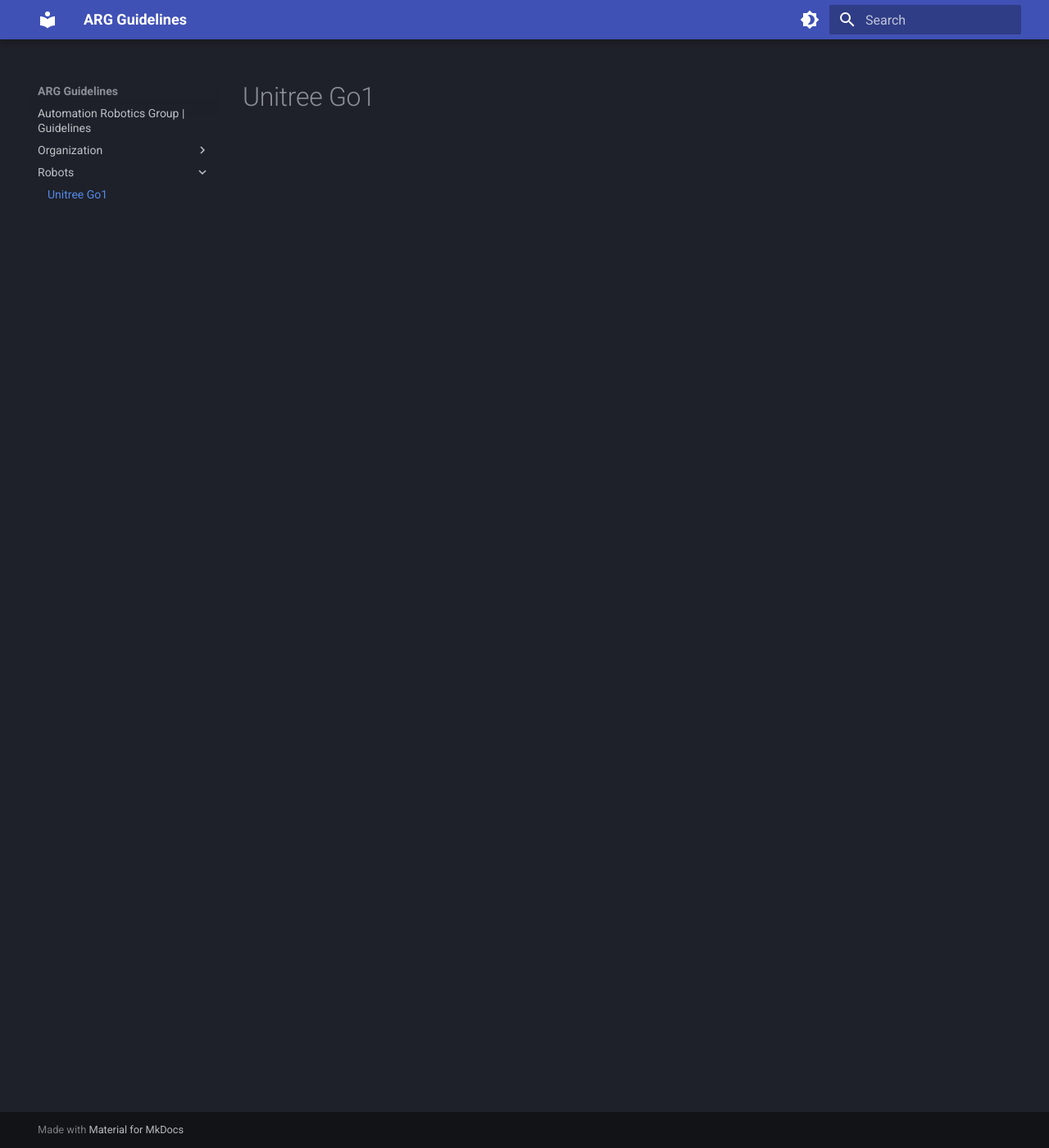
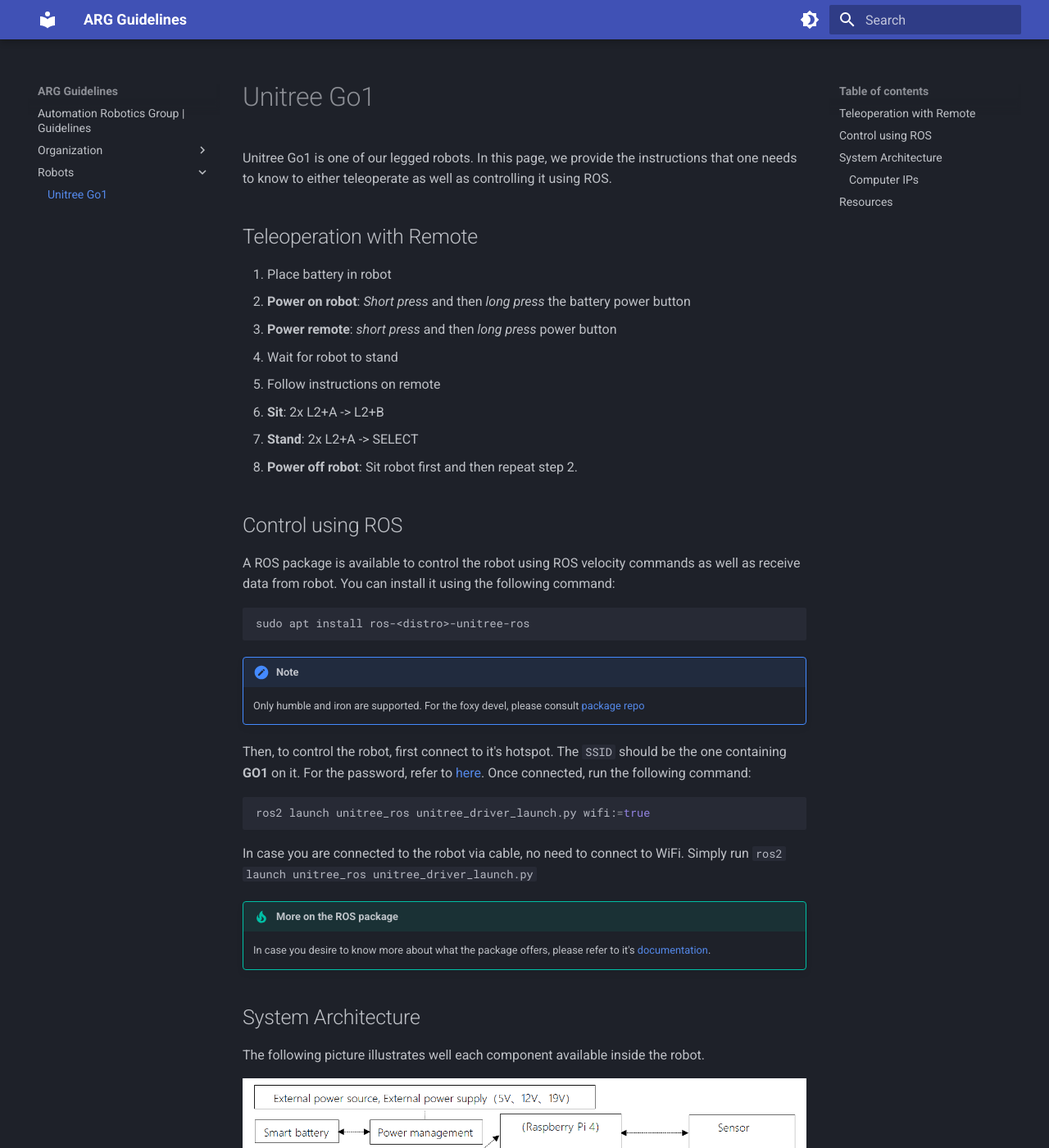
Before and after one commit to snt-arg/Guidelines, an MkDocs documentation site: the page built from docs/Robots/unitree.md, in a window 1280 px wide and 1400 px high. Shown: the whole window at 82% size. Built offline with MkDocs 1.6.1 and Material for MkDocs 9.7.7, drawn with Linux system fonts in a browser that asks for light colours; some of the changed text lies outside the part shown.

Commit message:
docs(unitree): add instructions for unitree go1

````diff
--- a/docs/Robots/unitree.md
+++ b/docs/Robots/unitree.md
@@ -1 +1,69 @@
 # Unitree Go1
+
+Unitree Go1 is one of our legged robots. In this page, we provide the instructions
+that one needs to know to either teleoperate as well as controlling it using ROS.
+
+## Teleoperation with Remote
+
+1. Place battery in robot
+1. **Power on robot**: _Short press_ and then _long press_ the battery power button
+1. **Power remote**: _short press_ and then _long press_ power button
+1. Wait for robot to stand
+1. Follow instructions on remote
+1. **Sit**: 2x L2+A -> L2+B
+1. **Stand**: 2x L2+A -> SELECT
+1. **Power off robot**: Sit robot first and then repeat step 2.
+
+## Control using ROS
+
+A ROS package is available to control the robot using ROS velocity commands as well as receive data from robot. You can install it using the following command:
+
+```sh
+sudo apt install ros-<distro>-unitree-ros
+```
+
+!!! note
+
+    Only humble and iron are supported. For the foxy devel, please consult [package repo](https://github.com/snt-arg/unitree_ros?tab=readme-ov-file#%EF%B8%8F-installation-)
+
+<!-- TODO: Create repo and refer the url for unitree credentials -->
+
+Then, to control the robot, first connect to it's hotspot. The `SSID` should be the one containing **GO1** on it. For the password, refer to [here](). Once connected, run the following command:
+
+```sh
+ros2 launch unitree_ros unitree_driver_launch.py wifi:=true
+```
+
+In case you are connected to the robot via cable, no need to connect to WiFi. Simply run `ros2 launch unitree_ros unitree_driver_launch.py`
+
+!!! tip "More on the ROS package"
+
+    In case you desire to know more about what the package offers, please refer to it's [documentation](https://github.com/snt-arg/unitree_ros).
+
+## System Architecture
+
+The following picture illustrates well each component available inside the robot.
+
+![unitree control system](../../assets/unitree_control_system.png){ align=center }
+
+- Has 4 computers
+- Has 5 Depth cameras
+
+      - Front
+      - Left & Right
+      - Bottom front
+      - Bottom back
+
+- Has 3 ultrasonic sensors
+
+### Computer IPs
+
+- **Main control board**: MCU (`192.168.123.10`)
+- **Motion Control Board**: Raspberry Pi 4B (`192.168.123.161`)
+- **Sensing motherboard**: Nano (head, `192.168.123.13`)
+- **Nano** (body, `192.168.123.14`)
+- **Nano** (body, `192.168.123.15`)
+
+## Resources
+
+For more information on the unitree SDK, you can find the docs [here](https://unitree-docs.readthedocs.io/en/latest/get_started/Go1_Edu.html){target="\_blank"}
````
Also changed, not shown: docs/assets/unitree_control_system.png (added).
